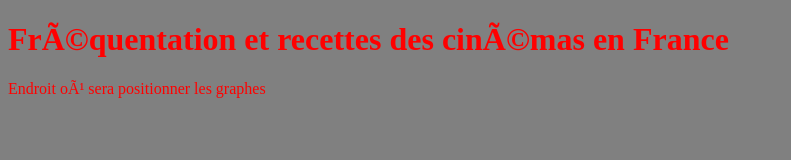
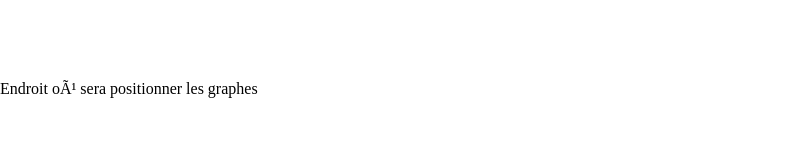
Before and after one commit to Liakhoo/freq-cine, a plain HTML site: page index.html in a window 1280 px wide. Shown: the whole page, without its empty margins (0-791 px from the left). Drawn offline with nearby package versions, Linux system fonts and the light colour scheme.

Commit message:
Update dataviz_freqcine_style.css

```diff
--- a/dataviz_freqcine_style.css
+++ b/dataviz_freqcine_style.css
@@ -1,12 +1,19 @@
-p, ul, ol, h1, table{
-  max-width: none;
-  text-align:justify;
-  color: red;
-}
 body{
-  background: grey
+  margin: 0;
+  left: 0;
+  bottom: 0;
+  top: 0;
+  right: 0;
 }
 
-#scatter {
-  width: 100%;
-}
+#header{
+  background:grey;}
+
+#container{
+  background: white}
+
+h1{
+  font-family: Helvetica, sans-serif;
+  color: white;
+  font-weight: bold;
+  font-style: italic}
```
